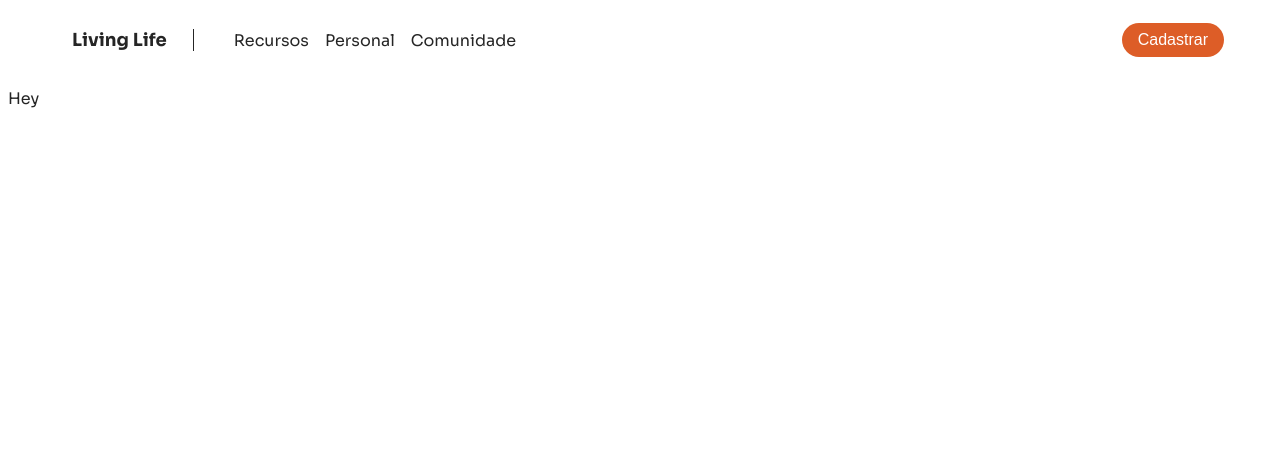
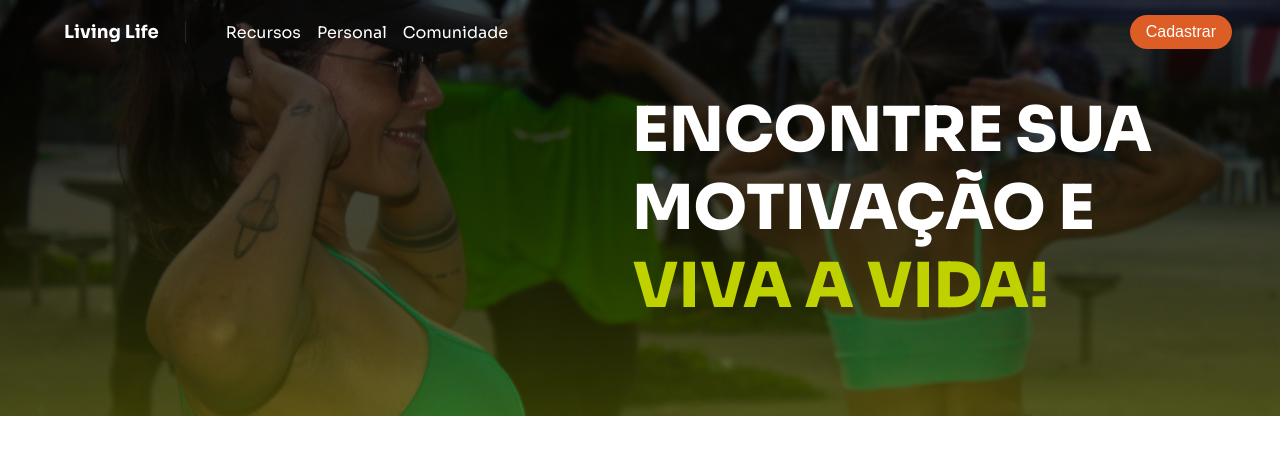
Before and after one commit to Living-Life-PUC/system-livinglifetech, a React (Vite) app: page / in a window 1280 px wide. Shown: the top 454 px of the page. Built offline with nearby package versions, Linux system fonts and the light colour scheme.

Commit message:
faet: criado banner

```diff
--- a/src/components/common/Navbar.module.scss
+++ b/src/components/common/Navbar.module.scss
@@ -6,6 +6,7 @@
   padding-right: 3rem;
   @include flex-center;
   height: 4rem;
+  color: #fff;
 
   .navbar_title {
     @include flex-center;
--- /dev/null
+++ b/src/components/home/Banner.module.scss
@@ -0,0 +1,28 @@
+@import "../../assets/variables";
+@import "../../assets/mixins";
+
+.banner {
+  background-image: url(/public/banner_img.png);
+  background-repeat: no-repeat;
+  background-size: cover;
+  height: 416px;
+  margin-top: -4rem;
+  display: flex;
+  justify-content: right;
+  align-items: center;
+  padding-left: 8rem;
+  padding-right: 8rem;
+
+  h1 {
+    margin: 0rem;
+    color: #fff;
+    font-size: 3.875rem;
+    text-transform: uppercase;
+    font-weight: 800;
+
+
+    span {
+        color: $primary_lime;
+    }
+  }
+}
--- a/src/components/home/Banner.tsx
+++ b/src/components/home/Banner.tsx
@@ -1,7 +1,11 @@
+import styles  from "./Banner.module.scss"
+
 function Banner() {
-    return (
-    <p>hoooi</p>
-      );
+  return (
+    <div className={styles.banner}>
+        <h1>Encontre sua <br /> motivação e <br /><span>viva a vida!</span></h1>
+    </div>
+  );
 }
 
 export default Banner;
--- a/src/index.scss
+++ b/src/index.scss
@@ -1,4 +1,4 @@
-@import url("https://fonts.googleapis.com/css2?family=Sora:wght@400;700&display=swap");
+@import url("https://fonts.googleapis.com/css2?family=Sora:wght@400;700;800&display=swap");
 @import './assets/variables';
 @import './assets/mixins';
 
@@ -6,4 +6,5 @@ html,
 body {
   font-family: "Sora", sans-serif;
   color: $text-color;
+  margin: 0rem;
 }
--- a/src/pages/Home.tsx
+++ b/src/pages/Home.tsx
@@ -1,6 +1,8 @@
+import Banner from "../components/home/Banner";
+
 function Home() {
     return (
-        <p>Hey</p>
+        <Banner/>
      );
 }
 
```
Also changed, not shown: public/banner_img.png (added).
